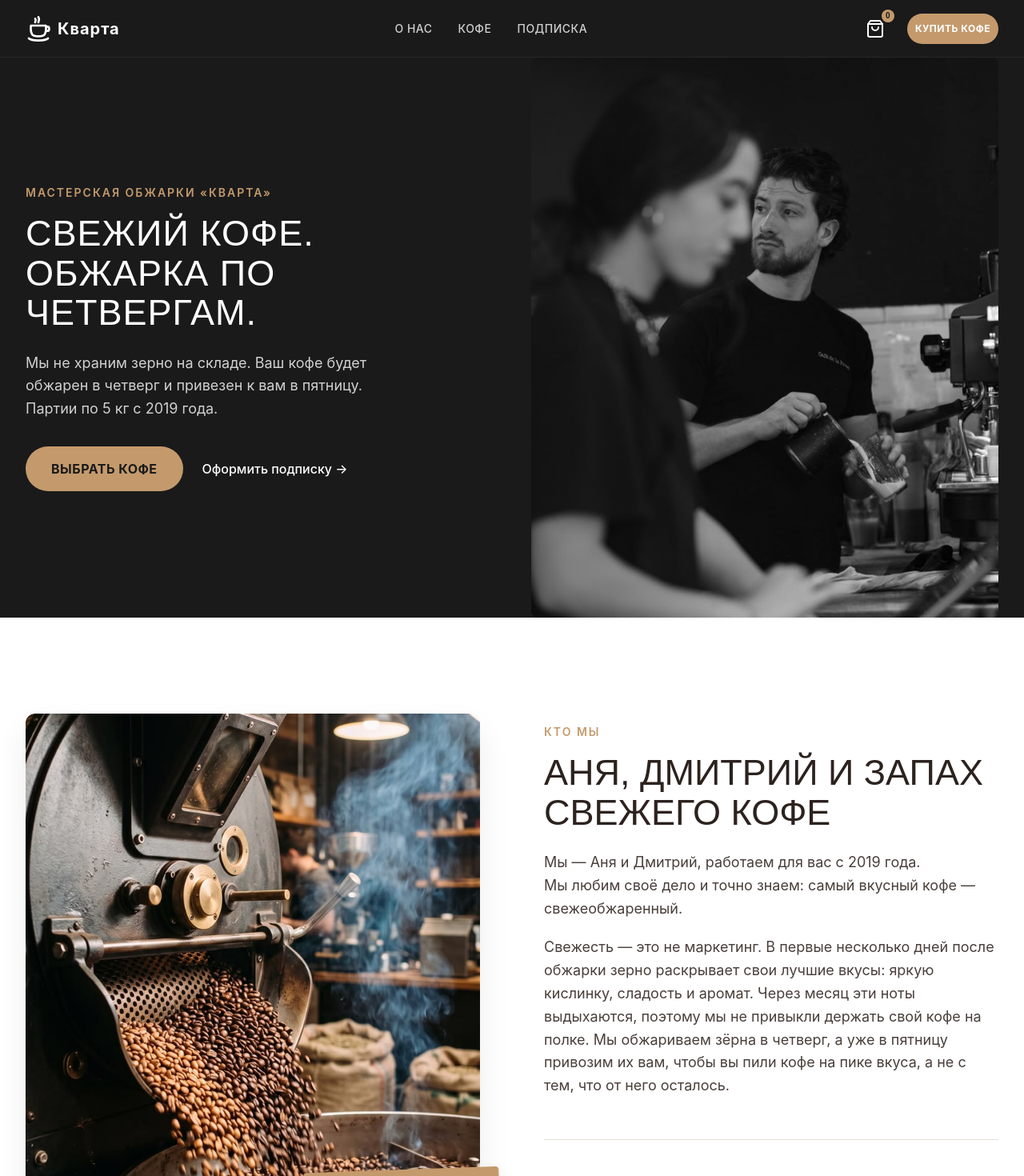
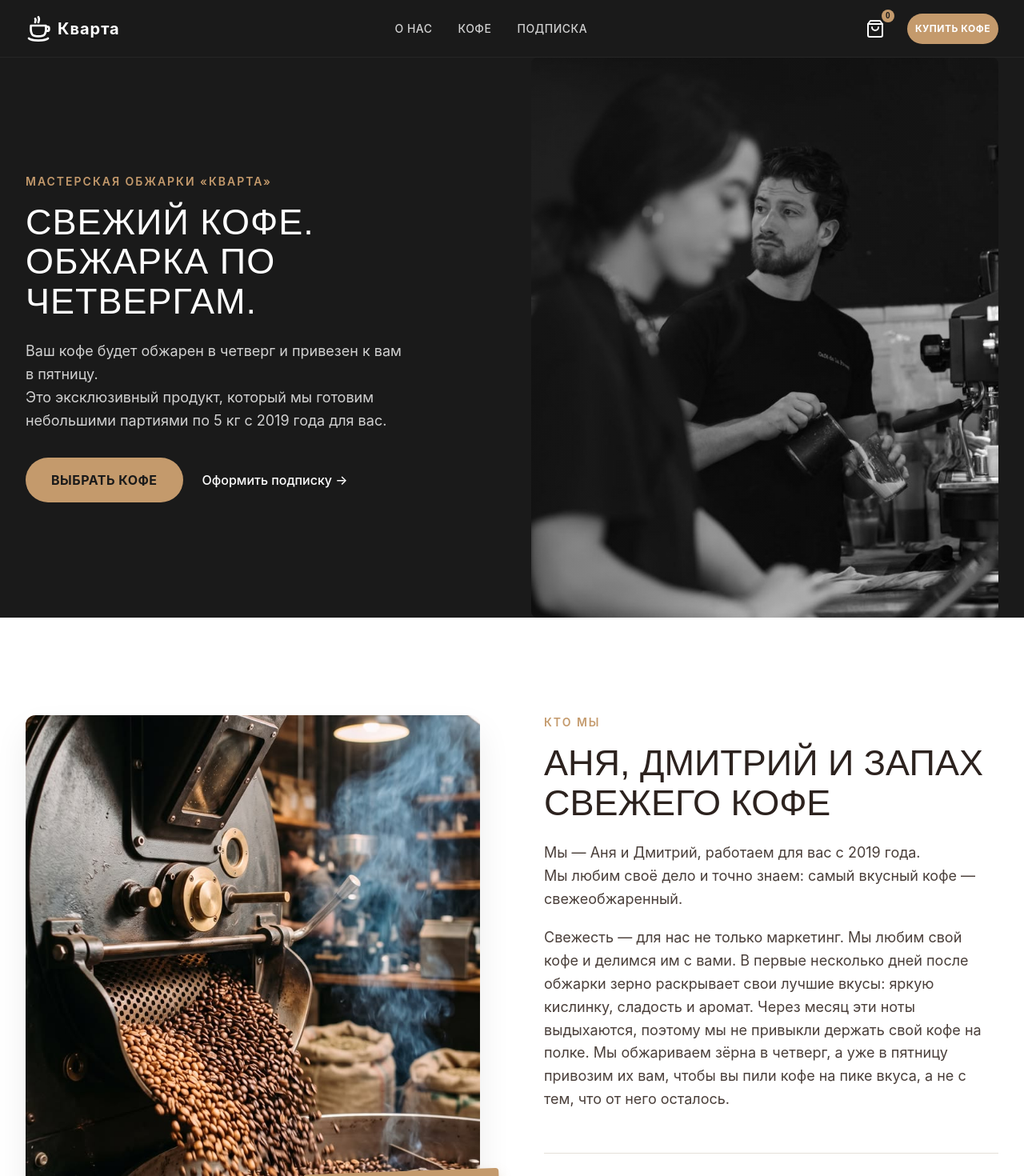
Before and after one commit to MironovNick/vitai_world_tz, a Next.js app: page / in a window 1280 px wide. Shown: the top 1470 px of the page at 80% size. Built offline with nearby package versions, Linux system fonts and the light colour scheme.

Commit message:
изменён текст в разделе Founders

```diff
--- a/app/Founders.tsx
+++ b/app/Founders.tsx
@@ -38,7 +38,8 @@ export const Founders = () => {
                     </Paragraph>
 
                     <Paragraph>
-                        Свежесть — это не маркетинг. В первые несколько дней после обжарки
+                        Свежесть — для нас не только маркетинг. Мы любим свой кофе и делимся им с вами.
+                        В первые несколько дней после обжарки
                         зерно раскрывает свои лучшие вкусы: яркую кислинку, сладость и
                         аромат. Через месяц эти ноты выдыхаются, поэтому мы не привыкли держать свой кофе на полке.
                         Мы обжариваем зёрна в четверг, а уже в пятницу привозим их вам,
--- a/app/Hero.tsx
+++ b/app/Hero.tsx
@@ -25,8 +25,8 @@ export const Hero = () => {
                         ОБЖАРКА ПО ЧЕТВЕРГАМ.
                     </MainTitle>
                     <Description>
-                        Мы не храним зерно на складе. Ваш кофе будет обжарен в четверг
-                        и привезен к вам в пятницу. Партии по 5 кг с 2019 года.
+                        Ваш кофе будет обжарен в четверг и привезен к вам в пятницу.<br/>
+                        Это эксклюзивный продукт, который мы готовим небольшими партиями по 5 кг с 2019 года для вас.
                     </Description>
 
                     <ButtonGroup>
```
